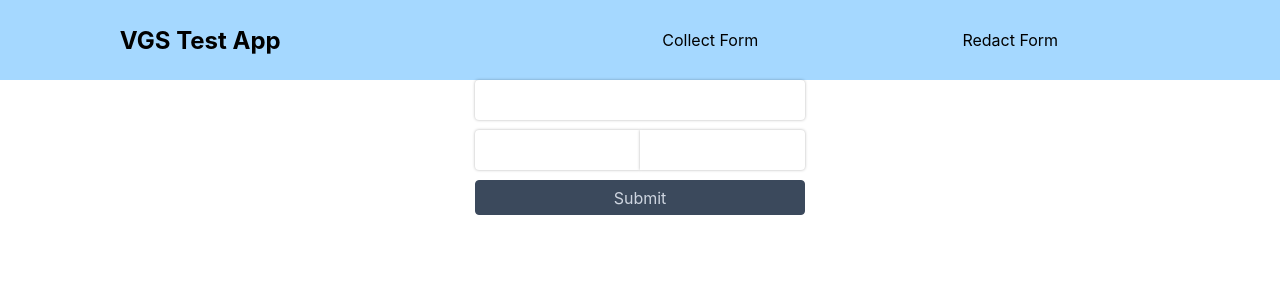
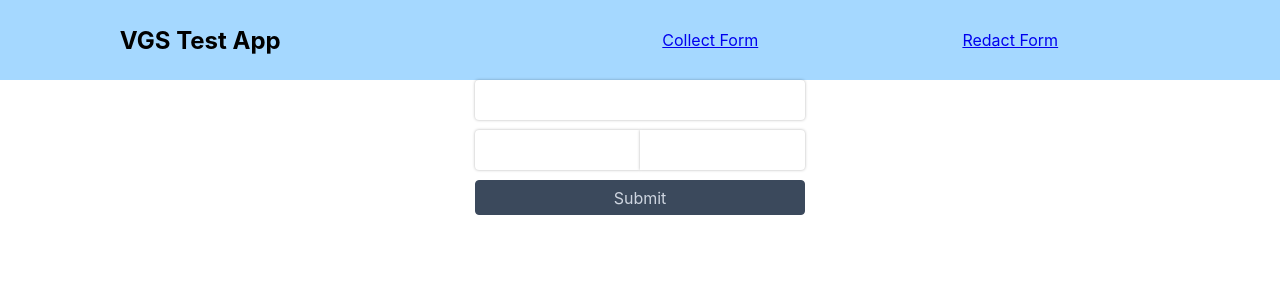
Before and after one commit to charlescallaghan/vgs-test-app, a React (Create React App) app in the folder client/: page / in a window 1280 px wide. Shown: the top 300 px of the page. Built offline with nearby package versions, Linux system fonts and the light colour scheme.

Commit message:
Add react-router-dom and routing to Nav bar

```diff
--- a/client/package.json
+++ b/client/package.json
@@ -10,6 +10,7 @@
     "axios": "^0.21.1",
     "react": "^17.0.2",
     "react-dom": "^17.0.2",
+    "react-router-dom": "^5.2.0",
     "react-scripts": "4.0.3",
     "web-vitals": "^1.1.2"
   },
--- a/client/src/App.js
+++ b/client/src/App.js
@@ -1,17 +1,19 @@
 import './App.css';
-
 import Nav from './components/Nav';
 import CollectForm from './components/CollectForm';
+import { BrowserRouter as Router, Switch, Route } from 'react-router-dom';
 
 
 function App() {
   return (
-    <div className="App">
-      <header className="App-header">
+    <Router>
+      <div className="App">
         <Nav />
-        <CollectForm />
-      </header>
-    </div>
+        <Switch>
+          <Route path='/' exact component={CollectForm} />
+        </Switch>
+      </div>
+    </Router>
   );
 }
 
--- a/client/src/components/Nav.js
+++ b/client/src/components/Nav.js
@@ -1,12 +1,17 @@
 import React from 'react';
+import { Link } from 'react-router-dom';
 
 function Nav() {
-    return(
+    return (
         <nav>
             <h1>VGS Test App</h1>
             <ul className='nav-links'>
-                <li>Collect Form</li>
-                <li>Redact Form</li>
+                <Link to='/'>
+                    <li>Collect Form</li>
+                </Link>
+                <Link to='/redact'>
+                    <li>Redact Form</li>
+                </Link>
             </ul>
         </nav>
     )
```
Also changed, not shown: 1 other file (tests, documents, lock files or other folders).
